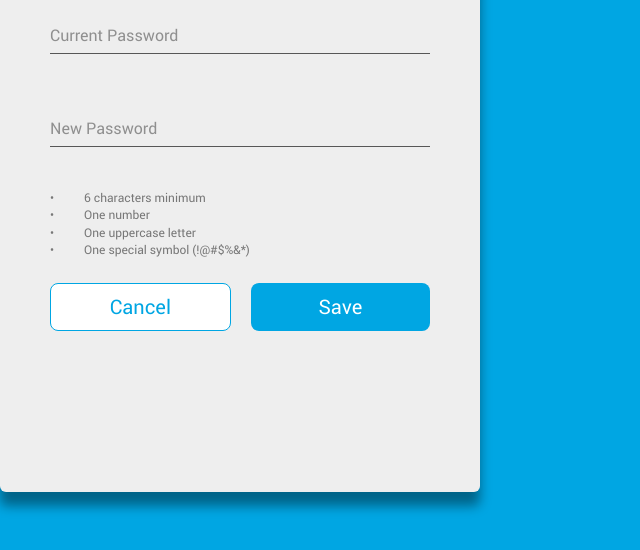
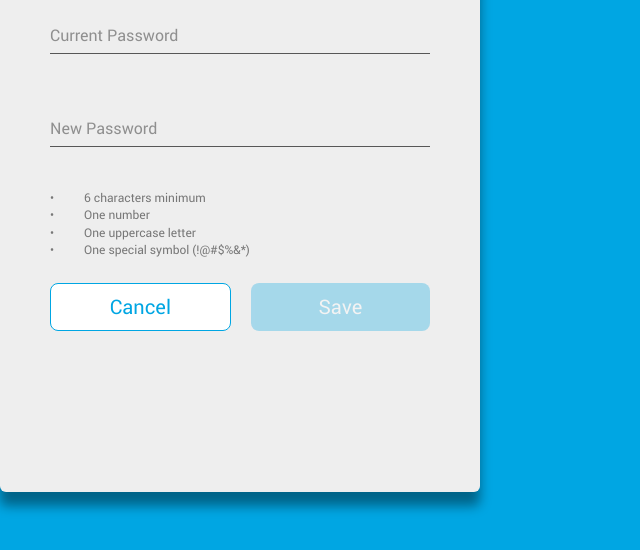
Before and after one commit to Hattrick-3/Hattrick-3.github.io, a plain HTML site: page change_password/index.html in a window 1280 px wide. Shown: the part 196-746 px from the top of the page, without its empty margins (0-640 px from the left). Drawn offline with nearby package versions, Linux system fonts and the light colour scheme; files whose address does not match are found by name; a web font is replaced by a local one.

Commit message:
Add files via upload

```diff
--- a/change_password/index.html
+++ b/change_password/index.html
@@ -77,7 +77,7 @@
         <button class="btn btn-secondary backToPreviousPage" type="button">
           Cancel
         </button>
-        <button class="btn btn-primary" type="submit" style="display: block !important;">
+        <button class="btn btn-primary" type="submit" style="display: block !important;" disabled>
           Save
         </button>
       </div>
```
